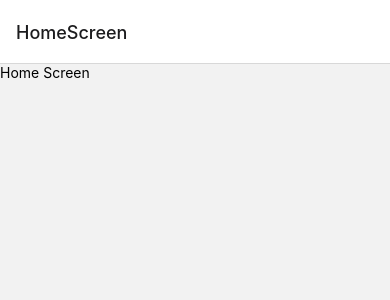
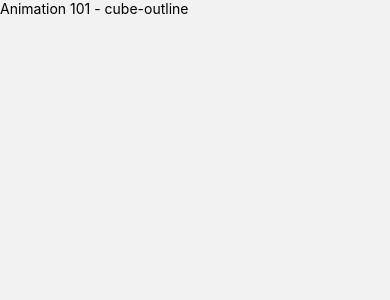
Before and after one commit to silviafer-dev/RNComponents, a React Native app: screen /HomeScreen in a window 390 px wide. Shown: the top 300 px of the page. Built offline with nearby package versions, Linux system fonts and the light colour scheme.

Commit message:
Add FlatList to HomeScreen component

```diff
--- a/package.json
+++ b/package.json
@@ -28,6 +28,7 @@
     "@types/jest": "^26.0.23",
     "@types/react": "^18.0.21",
     "@types/react-native": "^0.70.6",
+    "@types/react-native-vector-icons": "^6.4.13",
     "@types/react-test-renderer": "^18.0.0",
     "@typescript-eslint/eslint-plugin": "^5.37.0",
     "@typescript-eslint/parser": "^5.37.0",
--- a/src/navigator/Navigator.tsx
+++ b/src/navigator/Navigator.tsx
@@ -7,7 +7,10 @@
 
 export function Navigator() {
   return (
-    <Stack.Navigator>
+    <Stack.Navigator
+      screenOptions={{
+        headerShown: false,
+      }}>
       <Stack.Screen name="HomeScreen" component={HomeScreen} />
     </Stack.Navigator>
   );
--- a/src/screens/HomeScreen.tsx
+++ b/src/screens/HomeScreen.tsx
@@ -1,10 +1,39 @@
+/* eslint-disable react-native/no-inline-styles */
 import React from 'react';
-import {Text, View} from 'react-native';
+// import Icon from 'react-native-vector-icons/Ionicons';
+import { FlatList, Text, View } from 'react-native';
+
+interface MenuItem {
+  name: string;
+  icon: string;
+  components: string;
+}
+
+const menuItems = [
+  {
+    name: 'Animation 101',
+    icon: 'cube-outline',
+    components: 'Animation101Screen',
+  },
+];
 
 export const HomeScreen = () => {
+  const renderMenuItem = (menuItem: MenuItem) => {
+    return (
+      <View>
+        <Text>
+          {menuItem.name} - {menuItem.icon}
+        </Text>
+      </View>
+    );
+  };
   return (
-    <View>
-      <Text>Home Screen</Text>
+    <View style={{ flex: 1 }}>
+      <FlatList
+        data={menuItems}
+        renderItem={({ item }) => renderMenuItem(item)}
+        keyExtractor={item => item.name}
+      />
     </View>
   );
 };
```
Also changed, not shown: 3 other files (tests, documents, lock files or other folders).
